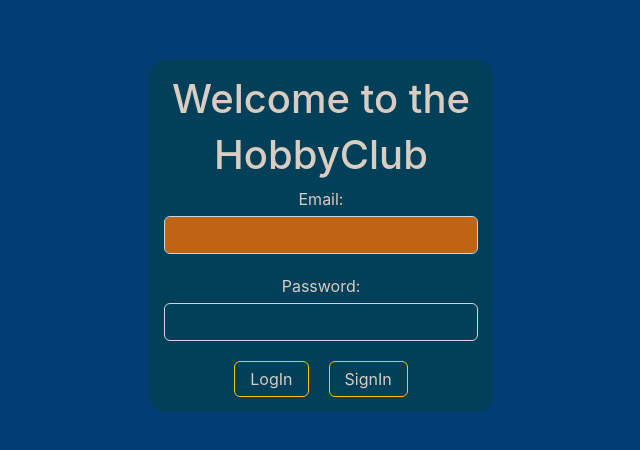
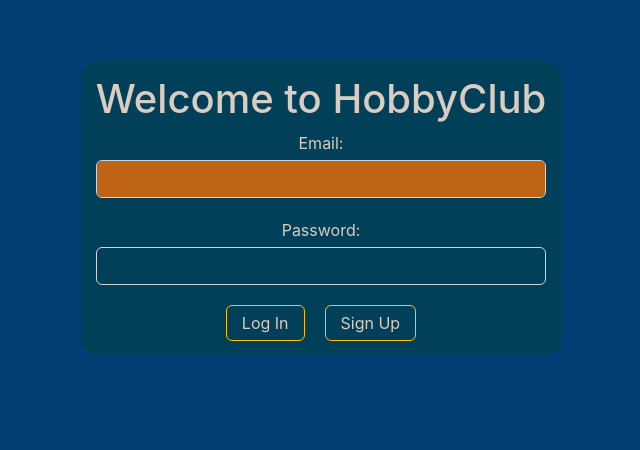
Before and after one commit to al-barbosa/hobbyClub, a React (Create React App) app in the folder frontend/hobby-club/: page / in a window 1280 px wide. Shown: the part 196-646 px from the top of the page, without its empty margins (319-959 px from the left). Built offline with nearby package versions, Linux system fonts and the light colour scheme.

Commit message:
fix: Refactored login page and CSS

```diff
--- a/frontend/hobby-club/src/pages/login.tsx
+++ b/frontend/hobby-club/src/pages/login.tsx
@@ -1,18 +1,29 @@
-import '../styles/Login.css'
+import '../styles/Login.css';
 import React, { useState, useEffect } from 'react';
-import { useNavigate, NavigateFunction } from 'react-router-dom';
+import { useNavigate } from 'react-router-dom';
 import UserAPI from '../helper/UserAPI';
 
-export default function Login() {
+interface LoginInfo {
+  email: string;
+  password: string;
+}
+
+interface SignUpInfo {
+  email: string;
+  username: string;
+  password: string;
+}
+
+export default function Login(): JSX.Element {
   const userApi = new UserAPI();
   const navigate = useNavigate();
 
-  const [loginInfo, setLoginInfo] = useState({
+  const [loginInfo, setLoginInfo] = useState<LoginInfo>({
     email: '',
     password: '',
   });
 
-  const [signUpInfo, setSignUpInfo] = useState({
+  const [signUpInfo, setSignUpInfo] = useState<SignUpInfo>({
     email: '',
     username: '',
     password: '',
@@ -22,67 +33,57 @@ export default function Login() {
 
   const [signUp, setSignUp] = useState(false);
 
-  // const [passwordType, setPasswordType] = useState('password');
-
   const cleanLogin = (): void => {
     setLoginInfo({
       email: '',
       password: '',
-    })
-  }
+    });
+  };
 
-  const cleanSignIn = (): void => {
+  const cleanSignUp = (): void => {
     setSignUpInfo({
       email: '',
       username: '',
       password: '',
-    })
-  }
+    });
+  };
 
-  // const togglePassword = () => {
-  //   if (passwordType === "password") {
-  //     setPasswordType("text")
-  //     return;
-  //   }
-  //   setPasswordType("password")
-  // }
+  const eraseCookies = (): void => {
+    document.cookie = JSON.stringify({
+      email: '',
+      id: '',
+      token: '',
+      username: '',
+    });
+  };
 
-  const handleLoginInfo = ({ target }: { target: { name: string, value: string } }) => {
-    const { name, value } = target;
+  useEffect(() => {
+    eraseCookies();
+  }, []);
+
+  const handleLoginInfo = (e: React.ChangeEvent<HTMLInputElement>): void => {
+    const { name, value } = e.target;
     setLoginInfo((prevInfo) => ({
       ...prevInfo,
       [name]: value,
     }));
   };
 
-  const handleSignUpInfo = ({ target }: { target: { name: string, value: string } }) => {
-    const { name, value } = target;
+  const handleSignUpInfo = (e: React.ChangeEvent<HTMLInputElement>): void => {
+    const { name, value } = e.target;
     setSignUpInfo((prevInfo) => ({
       ...prevInfo,
       [name]: value,
     }));
   };
 
-  const eraseCookies = () => {
-    document.cookie = JSON.stringify({
-      email: '',
-      id: '',
-      token: '',
-      username: ''
-    })
-  }
-
-  useEffect(() => {
-    eraseCookies()
-  }, [])
-
-  const handleLogin = async (e: React.SyntheticEvent): Promise<NavigateFunction | void> => {
+  const handleLogin = async (e: React.FormEvent<HTMLFormElement>): Promise<void> => {
     e.preventDefault();
     const userInfo = await userApi.login(loginInfo.email, loginInfo.password);
     if (userInfo.message) {
       eraseCookies();
-      setErrorMessage(userInfo.message)
-    };
+      setErrorMessage(userInfo.message);
+    }
     if (userInfo.token) {
       setErrorMessage('');
       document.cookie = JSON.stringify(userInfo);
@@ -90,36 +91,77 @@ export default function Login() {
     }
   };
 
-  const handleSignUp = async (e: React.SyntheticEvent): Promise<NavigateFunction | void> => {
+  const handleSignUp = async (e: React.FormEvent<HTMLFormElement>): Promise<void> => {
     e.preventDefault();
     const newUserInfo = await userApi.createUser(signUpInfo.email, signUpInfo.username, signUpInfo.password);
     if (newUserInfo.message) {
       eraseCookies();
-      setErrorMessage(newUserInfo.message)
-    };
+      setErrorMessage(newUserInfo.message);
+    }
     if (newUserInfo.token) {
       setErrorMessage('');
       document.cookie = JSON.stringify(newUserInfo);
       navigate(`/profile/${newUserInfo.id}`);
     }
-  }
+  };
 
-  const handleSetSignUp = (): void => {
+  const handleToggleSignUp = (): void => {
     setErrorMessage('');
     cleanLogin();
-    cleanSignIn();
-    setSignUp(!signUp);
-  }
+    cleanSignUp();
+    setSignUp((prevSignUp) => !prevSignUp);
+  };
+
+
 
   return (
-    !signUp ?
     <div id="loginPage">
-        <form className="loginForm">
-          <h1>Welcome to the</h1>
-          <h1>HobbyClub</h1>
+      <form className="loginForm" onSubmit={signUp ? handleSignUp : handleLogin}>
+        <h1>Welcome to HobbyClub</h1>
+        {signUp ? (
+          <>
             <label htmlFor="email">Email:</label>
             <input
-            className='form-control'
+              className="form-control"
+              type="text"
+              id="email"
+              name="email"
+              value={signUpInfo.email}
+              onChange={handleSignUpInfo}
+            />
+            <label htmlFor="username">Username:</label>
+            <input
+              className="form-control"
+              type="text"
+              id="username"
+              name="username"
+              value={signUpInfo.username}
+              onChange={handleSignUpInfo}
+            />
+            <label htmlFor="password">Password:</label>
+            <input
+              className="form-control"
+              type="password"
+              id="password"
+              name="password"
+              value={signUpInfo.password}
+              onChange={handleSignUpInfo}
+            />
+            {errorMessage && <span id="errorMessage">{errorMessage}</span>}
+            <div className="buttonsDiv">
+              <button type="submit" className="btn btn-warning btnClass" id="createAccountBtn">
+                Create Account
+              </button>
+              <button type="button" className="btn btn-warning btnClass" id="backToLoginBtn" onClick={handleToggleSignUp}>
+                Back to Login
+              </button>
+            </div>
+          </>
+        ) : (
+          <>
+            <label htmlFor="email">Email:</label>
+            <input
+              className="form-control"
               type="text"
               id="email"
               name="email"
@@ -128,86 +170,25 @@ export default function Login() {
             />
             <label htmlFor="password">Password:</label>
             <input
-            className='form-control'
-            type='password'
+              className="form-control"
+              type="password"
               id="password"
               name="password"
               value={loginInfo.password}
               onChange={handleLoginInfo}
             />
-          {errorMessage &&
-            <span id='errorMessage'>{errorMessage}</span>}
+            {errorMessage && <span id="errorMessage">{errorMessage}</span>}
             <div className="buttonsDiv">
-            <button
-              type="button"
-              className="btn btn-warning btnClass"
-              id="loginBtn"
-              onClick={handleLogin}
-            >
-              LogIn
+              <button type="submit" className="btn btn-warning btnClass" id="loginBtn">
+                Log In
               </button>
-            <button
-              type="button"
-              className="btn btn-warning btnClass"
-              id="siginBtn"
-              onClick={handleSetSignUp}
-            >
-              SignIn
+              <button type="button" className="btn btn-warning btnClass" id="signUpBtn" onClick={handleToggleSignUp}>
+                Sign Up
               </button>
             </div>
+          </>
+        )}
       </form>
     </div>
-      :
-      <div id="loginPage">
-        <form className="loginForm">
-          <label htmlFor="email">Email:</label>
-          <input
-            className='form-control'
-            type="text"
-            id="email"
-            name="email"
-            value={signUpInfo.email}
-            onChange={handleSignUpInfo}
-          />
-          <label htmlFor="username">Username:</label>
-          <input
-            className='form-control'
-            type="text"
-            id="username"
-            name="username"
-            value={signUpInfo.username}
-            onChange={handleSignUpInfo}
-          />
-          <label htmlFor="password">Password:</label>
-          <input
-            className='form-control'
-            type="text"
-            id="password"
-            name="password"
-            value={signUpInfo.password}
-            onChange={handleSignUpInfo}
-          />
-          {errorMessage &&
-            <span id='errorMessage'>{errorMessage}</span>}
-          <div className="buttonsDiv">
-            <button
-              type="button"
-              className="btn btn-warning btnClass"
-              id="loginBtn"
-              onClick={handleSignUp}
-            >
-              Create account
-            </button>
-            <button
-              type="button"
-              className="btn btn-warning btnClass"
-              id="siginBtn"
-              onClick={handleSetSignUp}
-            >
-              Back to login
-            </button>
-          </div>
-        </form>
-      </div>
-  )
+  );
 }
--- a/frontend/hobby-club/src/styles/Login.css
+++ b/frontend/hobby-club/src/styles/Login.css
@@ -1,41 +1,43 @@
 * {
-  background-color: #023E73;
-  color: #D9CCC1;
+  background-color: #023e73;
+  color: #d9ccc1;
 }
 
 #loginPage {
-  align-items: center;
   display: flex;
   flex-direction: column;
+  align-items: center;
   padding-top: 20%;
-  width: 100%;
+
+  @media (max-width: 820px) {
+    padding-top: 50%;
+  }
 }
 
 .loginForm {
+  display: flex;
+  flex-direction: column;
   align-items: center;
+  justify-items: center;
+  padding: 15px;
   background-color: #024059;
   border-radius: 5%;
-  padding: 15px;
-  display: flex;
-  flex-direction: column;
-  justify-items: center;
 }
 
 .loginForm * {
   background-color: #024059;
 }
 
-input {
-  margin: 5px 20px 20px 20px;
-
+input[type="text"],
+textarea {
+  background-color: #bf6415;
 }
 
-input[type="text"], textarea {
-  background-color : #BF6415;
-}
-
-input, select, textarea{
-  color: #D9CCC1;
+input,
+select,
+textarea {
+  color: #d9ccc1;
+  margin: 5px 20px 20px 20px;
 }
 
 #errorMessage {
@@ -44,16 +46,10 @@ input, select, textarea{
 
 .btnClass {
   padding: 5px 15px;
-  color: #D9CCC1;
+  color: #d9ccc1;
 }
 
 .buttonsDiv {
   display: flex;
   gap: 20px;
 }
-
-@media (max-width: 820px) {
-  #loginPage {
-    padding-top: 50%;
-  }
-}
```
Lines whose indentation alone changed are shown as unchanged.
